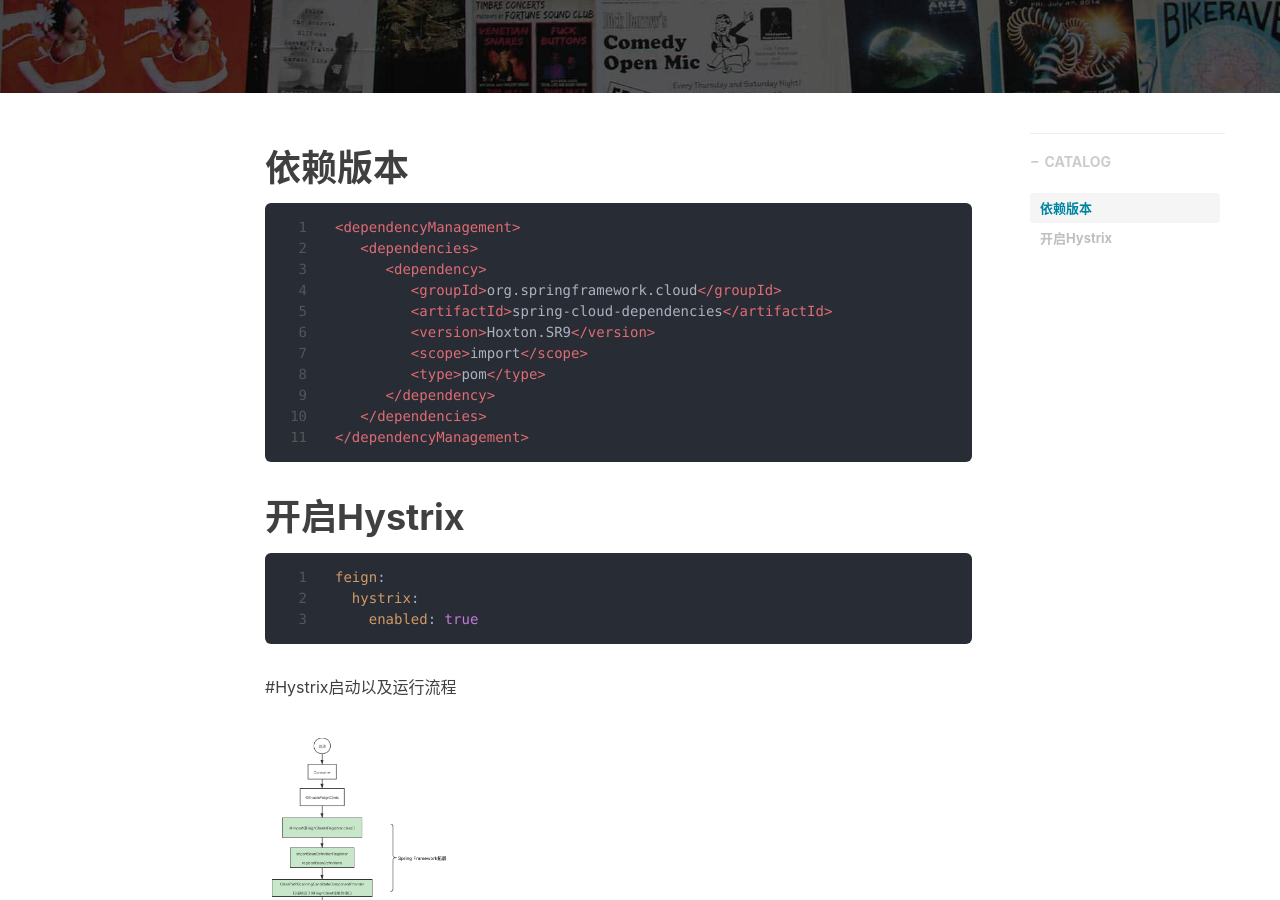
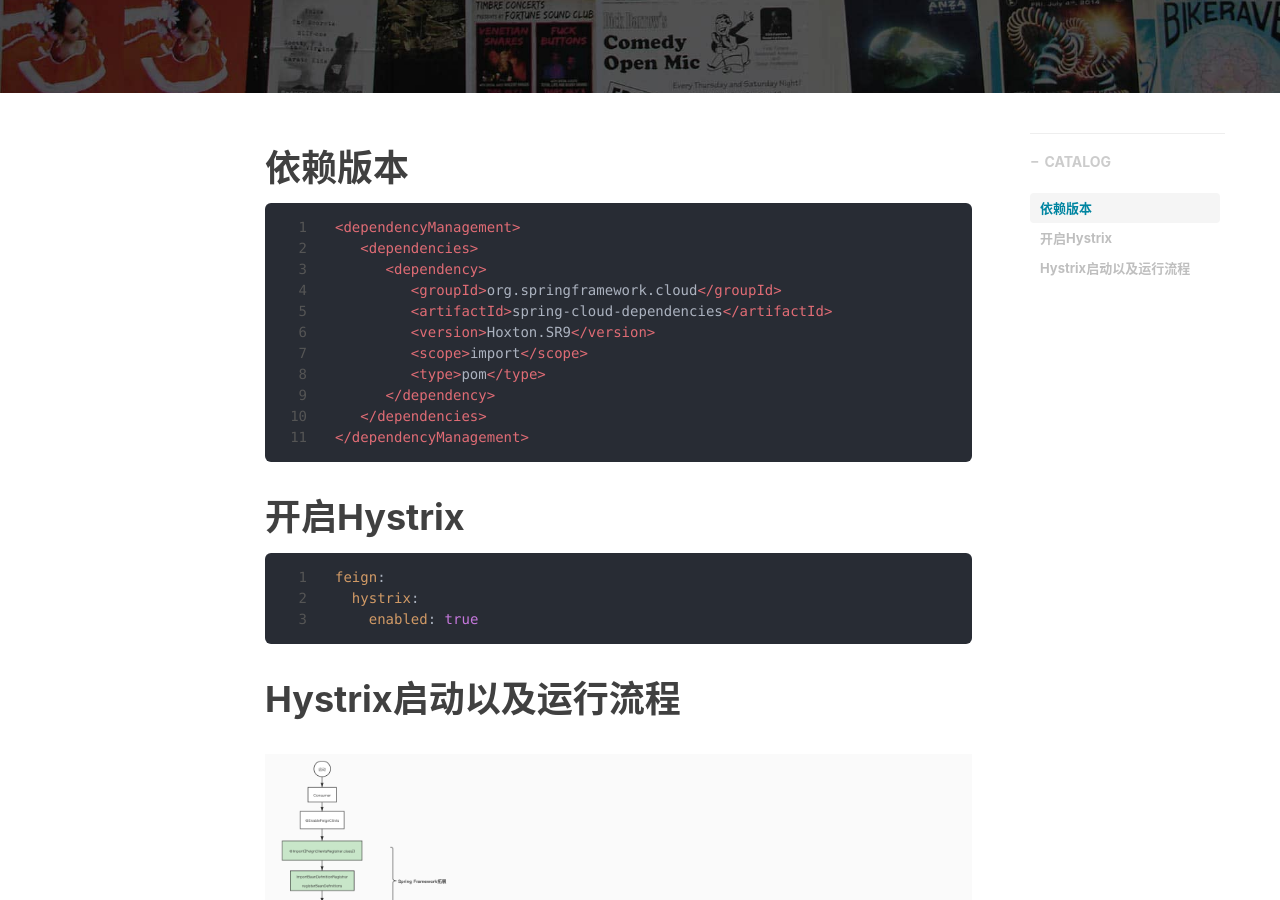
Before and after one commit to xdshent/xdshent.github.io, a Jekyll site: the page built from _posts/2021-08-14-OpenFeign与Hystrix整合运行流程.md, in a window 1280 px wide and 900 px high, scrolled down 424 px. Built offline with Jekyll 4.4.1, drawn with Linux system fonts in a browser that asks for light colours; nearby versions of some CDN libraries; comment, search, counter and statistics services are not loaded.

Commit message:
fix: 配图细节修改

````diff
--- a/_posts/2021-08-14-OpenFeign与Hystrix整合运行流程.md
+++ b/_posts/2021-08-14-OpenFeign与Hystrix整合运行流程.md
@@ -34,8 +34,6 @@
     enabled: true
 ```
 
+# Hystrix启动以及运行流程
 
-
-#Hystrix启动以及运行流程
-
-![hystrix-process](/img/assets/spring-cloud/hystrix/hystrix-process.png)
+![hystrix-process](/img/assets/spring-cloud/hystrix/hystrix-process.jpg)
````
Also changed, not shown: img/assets/spring-cloud/hystrix/hystrix-process.jpg (added), img/assets/spring-cloud/hystrix/hystrix-process.png (deleted), img/assets/spring-cloud/ribbon/ribbon-process.jpg.
